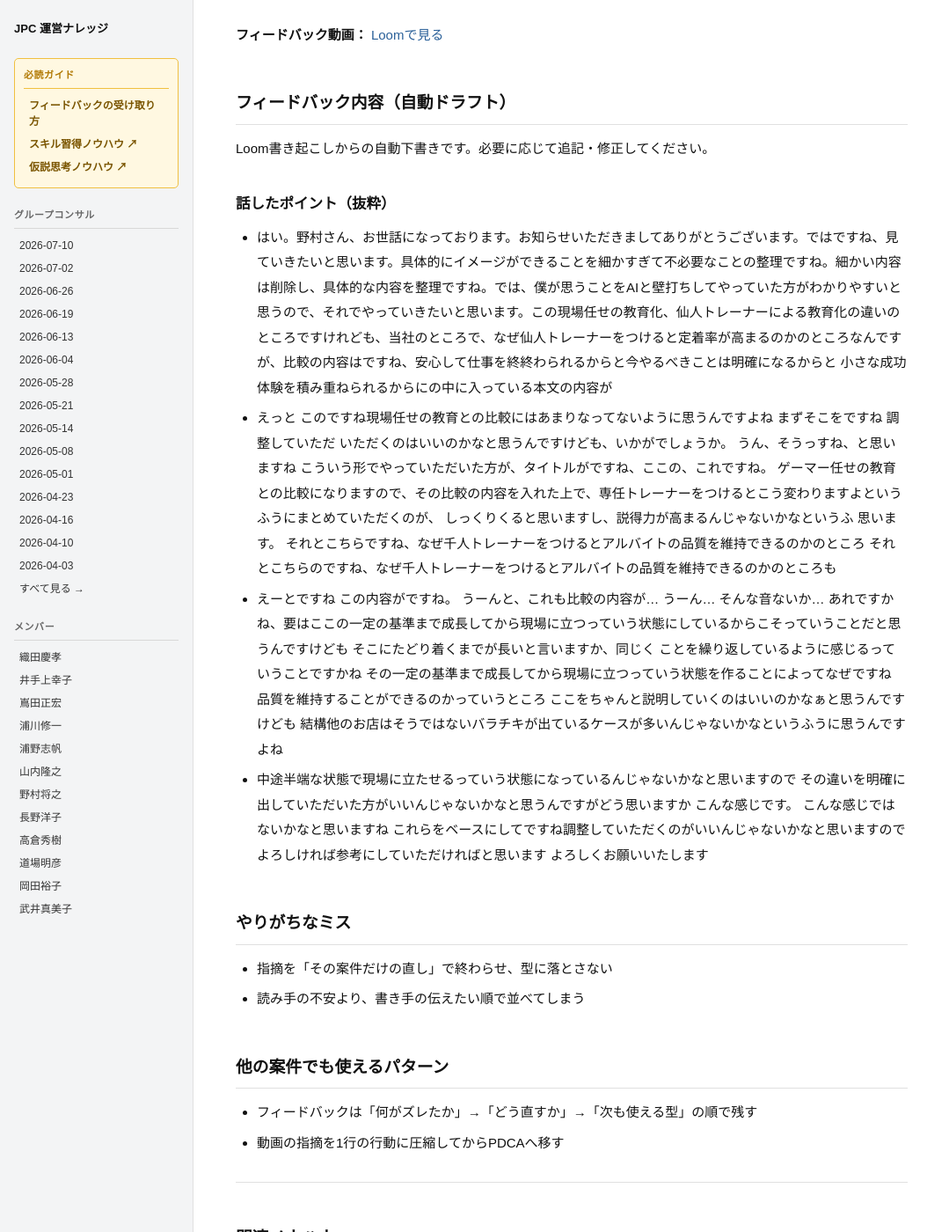
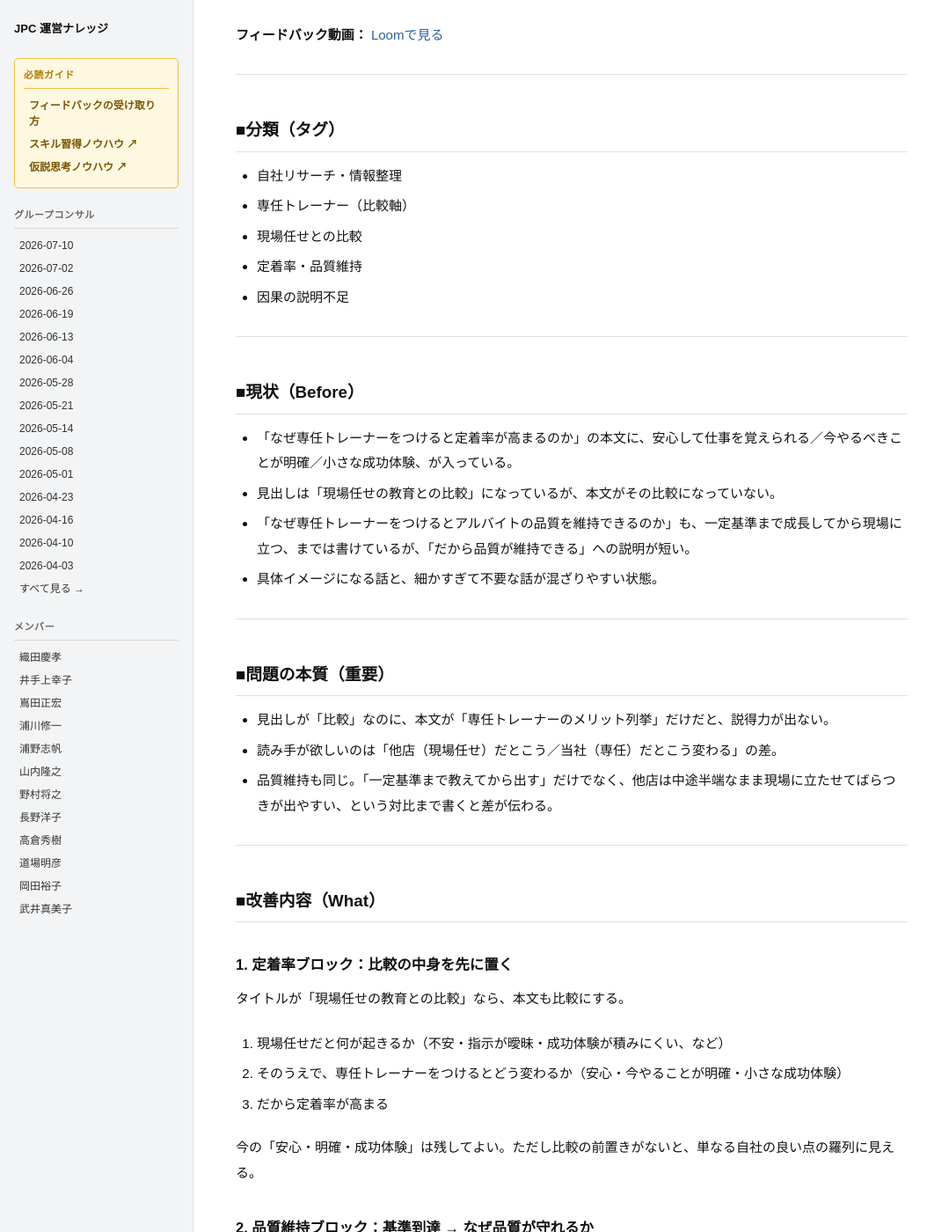
Before and after one commit to staffsolution/staffsolution-jpc, a Jekyll site: the page built from メンバー/野村将之/20260714_仙人トレーナー導入比較と品質維持_フィードバック.md, in a window 1280 px wide and 1400 px high, scrolled down 190 px. Shown: the whole window at 88% size, without its empty margins (0-1079 px from the left). Built offline with Jekyll 4.4.1, drawn with Linux system fonts in a browser that asks for light colours; some of the changed text lies outside the part shown.

Commit message:
フィードバック本文整形：野村将之 20260714（専任トレーナー比較と品質維持）
Co-authored-by: Cursor <cursoragent@cursor.com>

```diff
--- a/メンバー/野村将之/20260714_仙人トレーナー導入比較と品質維持_フィードバック.md
+++ b/メンバー/野村将之/20260714_仙人トレーナー導入比較と品質維持_フィードバック.md
@@ -4,32 +4,108 @@ layout: default
 
 [← 野村将之 フィードバック一覧](../)
 
-# 仙人トレーナー導入比較と品質維持（フィードバック）
+# 専任トレーナー導入比較と品質維持（フィードバック）
 
 2026-07-14
 
 **フィードバック動画：** <a href="https://www.loom.com/share/af5dbe5aa63240deb86f613adeb56811" target="_blank" rel="noopener noreferrer">Loomで見る</a>
 
-## フィードバック内容（自動ドラフト）
+---
 
-Loom書き起こしからの自動下書きです。必要に応じて追記・修正してください。
+## ■分類（タグ）
 
-### 話したポイント（抜粋）
+- 自社リサーチ・情報整理
+- 専任トレーナー（比較軸）
+- 現場任せとの比較
+- 定着率・品質維持
+- 因果の説明不足
 
-- はい。野村さん、お世話になっております。お知らせいただきましてありがとうございます。ではですね、見ていきたいと思います。具体的にイメージができることを細かすぎて不必要なことの整理ですね。細かい内容は削除し、具体的な内容を整理ですね。では、僕が思うことをAIと壁打ちしてやっていた方がわかりやすいと思うので、それでやっていきたいと思います。この現場任せの教育化、仙人トレーナーによる教育化の違いのところですけれども、当社のところで、なぜ仙人トレーナーをつけると定着率が高まるのかのところなんですが、比較の内容はですね、安心して仕事を終終わられるからと今やるべきことは明確になるからと 小さな成功体験を積み重ねられるからにの中に入っている本文の内容が
-- えっと このですね現場任せの教育との比較にはあまりなってないように思うんですよね まずそこをですね 調整していただ いただくのはいいのかなと思うんですけども、いかがでしょうか。 うん、そうっすね、と思いますね こういう形でやっていただいた方が、タイトルがですね、ここの、これですね。 ゲーマー任せの教育との比較になりますので、その比較の内容を入れた上で、専任トレーナーをつけるとこう変わりますよというふうにまとめていただくのが、 しっくりくると思いますし、説得力が高まるんじゃないかなというふ 思います。 それとこちらですね、なぜ千人トレーナーをつけるとアルバイトの品質を維持できるのかのところ それとこちらのですね、なぜ千人トレーナーをつけるとアルバイトの品質を維持できるのかのところも
-- えーとですね この内容がですね。 うーんと、これも比較の内容が… うーん… そんな音ないか… あれですかね、要はここの一定の基準まで成長してから現場に立つっていう状態にしているからこそっていうことだと思うんですけども そこにたどり着くまでが長いと言いますか、同じく ことを繰り返しているように感じるっていうことですかね その一定の基準まで成長してから現場に立つっていう状態を作ることによってなぜですね 品質を維持することができるのかっていうところ ここをちゃんと説明していくのはいいのかなぁと思うんですけども 結構他のお店はそうではないバラチキが出ているケースが多いんじゃないかなというふうに思うんですよね
-- 中途半端な状態で現場に立たせるっていう状態になっているんじゃないかなと思いますので その違いを明確に出していただいた方がいいんじゃないかなと思うんですがどう思いますか こんな感じです。 こんな感じではないかなと思いますね これらをベースにしてですね調整していただくのがいいんじゃないかなと思いますので よろしければ参考にしていただければと思います よろしくお願いいたします
+---
 
-## やりがちなミス
+## ■現状（Before）
 
-- 指摘を「その案件だけの直し」で終わらせ、型に落とさない
-- 読み手の不安より、書き手の伝えたい順で並べてしまう
+- 「なぜ専任トレーナーをつけると定着率が高まるのか」の本文に、安心して仕事を覚えられる／今やるべきことが明確／小さな成功体験、が入っている。
+- 見出しは「現場任せの教育との比較」になっているが、本文がその比較になっていない。
+- 「なぜ専任トレーナーをつけるとアルバイトの品質を維持できるのか」も、一定基準まで成長してから現場に立つ、までは書けているが、「だから品質が維持できる」への説明が短い。
+- 具体イメージになる話と、細かすぎて不要な話が混ざりやすい状態。
 
-## 他の案件でも使えるパターン
+---
 
-- フィードバックは「何がズレたか」→「どう直すか」→「次も使える型」の順で残す
-- 動画の指摘を1行の行動に圧縮してからPDCAへ移す
+## ■問題の本質（重要）
+
+- 見出しが「比較」なのに、本文が「専任トレーナーのメリット列挙」だけだと、説得力が出ない。
+- 読み手が欲しいのは「他店（現場任せ）だとこう／当社（専任）だとこう変わる」の差。
+- 品質維持も同じ。「一定基準まで教えてから出す」だけでなく、他店は中途半端なまま現場に立たせてばらつきが出やすい、という対比まで書くと差が伝わる。
+
+---
+
+## ■改善内容（What）
+
+### 1. 定着率ブロック：比較の中身を先に置く
+
+タイトルが「現場任せの教育との比較」なら、本文も比較にする。
+
+1. 現場任せだと何が起きるか（不安・指示が曖昧・成功体験が積みにくい、など）
+2. そのうえで、専任トレーナーをつけるとどう変わるか（安心・今やることが明確・小さな成功体験）
+3. だから定着率が高まる
+
+今の「安心・明確・成功体験」は残してよい。ただし比較の前置きがないと、単なる自社の良い点の羅列に見える。
+
+### 2. 品質維持ブロック：基準到達 → なぜ品質が守れるか
+
+「一定の基準まで成長してから現場に立つ」は方向として正しい。次は、その状態がなぜ品質維持につながるかを説明する。
+
+- 当社：基準に達してから現場に出す → 接客・作業のばらつきが抑えられる
+- 他店に多いパターン：中途半端なまま現場に立たせる → 人によって品質がぶれやすい
+
+「基準まで育ててから出す」と「ばらつきが出ない／品質が維持できる」を因果でつなぐ。
+
+### 3. 具体と不要の切り分け
+
+- 残す：読み手が現場の差を映像でイメージできる具体
+- 削る：細かすぎて比較の幹に効かない説明
+
+壁打ちしながら、「これは比較に効く具体か／ただの詳細か」で振り分けると整理しやすい。
+
+---
+
+## ■改善理由（Why）
+
+- 見出しと本文の役割が揃うと、比較軸としての説得力が上がる。
+- 定着も品質も、「自社の良い点」だけでは弱い。「他はどうで、当社はどう違うか」まで書いて初めて、専任トレーナーの必然性が立つ。
+- 0630・0623で整理した「安心→明確→成功体験→定着」「基準まで教育してから現場」の続き。今回はその中身を比較構造に落とす段階。
+
+---
+
+## ■改善後イメージ（After）
+
+- 「定着率」ブロック：現場任せとの差 → 専任でこう変わる → だから定着、の順になっている
+- 「品質維持」ブロック：基準まで育ててから出す → 他店のばらつきとの差 → だから品質が維持できる、まで説明がある
+- 細かすぎる話は削られ、比較に効く具体だけが残っている
+
+---
+
+## ■やりがちなミス
+
+- 見出しが「比較」なのに、本文が自社メリットの列挙だけで終わる
+- 「基準まで教えてから出す」まで書いて、「だから品質が維持できる」を飛ばす
+- 他店の状態（現場任せ・中途半端な現場投入）を書かず、自社だけを厚くする
+- 具体を足すつもりで、比較の幹に効かない細部まで残す
+
+---
+
+## ■他の案件でも使えるパターン
+
+- 見出しに「比較」と書いたら、本文は必ず「相手側の状態 → 自社の変化」の順にする
+- 制度のベネフィットは、単独の良い点ではなく「相手側との差」で見せる
+- 「状態（基準まで育ててから出す）」のあとに「結果（ばらつき↓・品質維持）」を1文でつなぐ
+- 具体は「差が見えるか」で残すか削るかを決める
+
+---
+
+## ■一言まとめ（本質）
+
+👉 定着も品質も、専任トレーナーの良い点だけで終わらせず、「現場任せ／中途半端な現場投入」との差を先に置いてから、専任だとこう変わると書く。
 
 ---
 
```
Also changed, not shown: メンバー/野村将之/index.md (+1 -1 lines).
